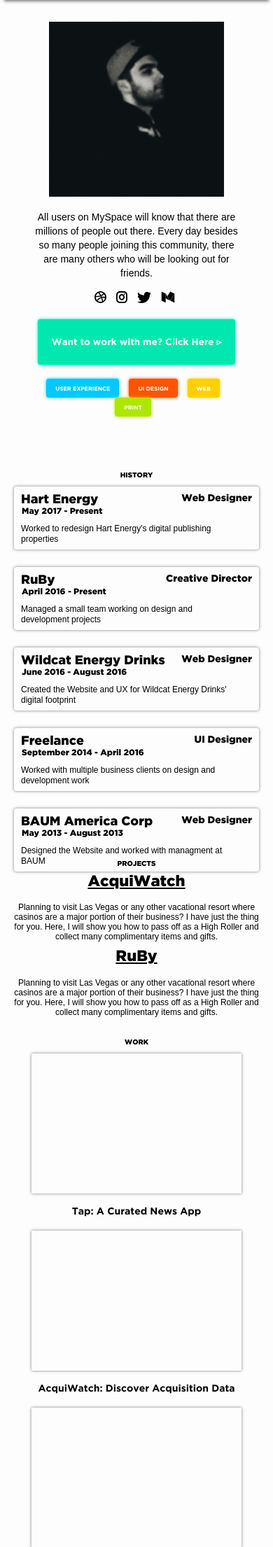
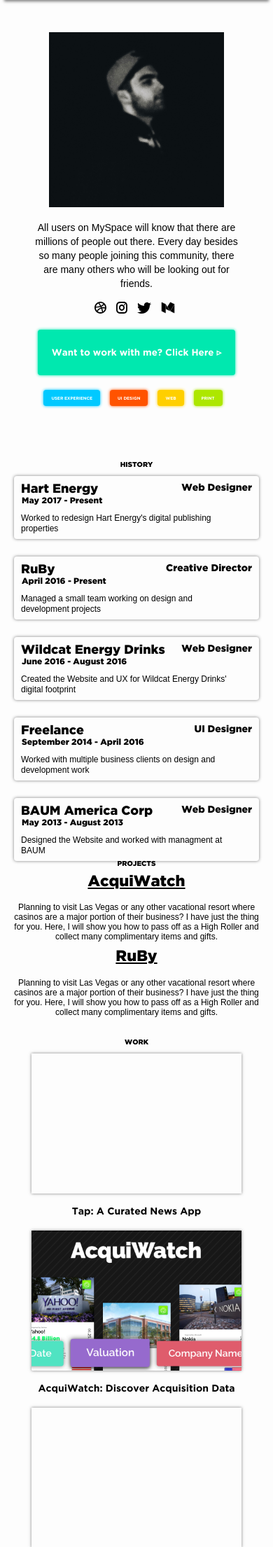
Before and after one commit to DarioVaccaro/vaccaro.design, a PHP site: page /index.html in a window 390 px wide. Shown: the part 116-2326 px from the top of the page at 70% size. Run offline with PHP 8.4, Linux system fonts and the light colour scheme; style sheets or scripts are compiled from the project's sources; some web fonts are replaced.

Commit message:
Added full responsive functionality

```diff
--- a/css/style.css
+++ b/css/style.css
@@ -313,6 +355,18 @@ body main .starter-block .profile .profile-info div .work-tags {
     padding: 5px 13px 2px 13px;
   }
 }
+@media (max-width: 413px) {
+  body main .starter-block .profile .profile-info div .work-tags {
+    font-size: 6px;
+    padding: 3px 11px 0px 11px;
+  }
+}
+@media (max-width: 320px) {
+  body main .starter-block .profile .profile-info div .work-tags {
+    font-size: 4px;
+    padding: 3px 11px 0px 11px;
+  }
+}
 body main .starter-block .profile .profile-info div .work-tags:first-child {
   background: #00C9FF;
   box-shadow: 0 0 4px 0 #00C8FF;
@@ -333,11 +387,11 @@ body main .starter-block .profile .profile-info div .work-tags:nth-child(4) {
   box-shadow: 0 0 4px 0 #ADE600;
   border-radius: 4px;
 }
-body main .starter-block .work-history {
+body main .starter-block #work-history {
   animation: fadein 0.9s ease-in forwards;
 }
 @media (max-width: 900px) {
-  body main .starter-block .work-history {
+  body main .starter-block #work-history {
     display: flex;
     flex-direction: column;
     justify-content: center;
@@ -345,7 +399,7 @@ body main .starter-block .work-history {
     margin-top: 80px;
   }
 }
-body main .starter-block .work-history .work-title {
+body main .starter-block #work-history .work-title {
   margin: 0 0 10px 0;
   text-align: left;
   font-size: 10px;
@@ -354,58 +408,58 @@ body main .starter-block .work-history .work-title {
   animation: fadein 0.2s ease-in forwards;
 }
 @media (max-width: 900px) {
-  body main .starter-block .work-history .work-title {
+  body main .starter-block #work-history .work-title {
     text-align: center;
   }
 }
-body main .starter-block .work-history .work-module {
+body main .starter-block #work-history .work-module {
   width: 350px;
   height: 90px;
   box-shadow: 0 0px 4px 0px rgba(0, 0, 0, 0.5);
   margin-bottom: 25px;
   border-radius: 4px;
 }
-body main .starter-block .work-history .work-module div {
+body main .starter-block #work-history .work-module div {
   padding: 10px;
   text-align: left;
 }
-body main .starter-block .work-history .work-module div h1 {
+body main .starter-block #work-history .work-module div h1 {
   font-size: 18px;
   margin: 0;
   font-family: 'Gotham', sans-serif;
   line-height: 14px;
   display: inline;
 }
-body main .starter-block .work-history .work-module div .secondary-header {
+body main .starter-block #work-history .work-module div .secondary-header {
   display: inline;
   font-size: 14px;
   float: right;
 }
-body main .starter-block .work-history .work-module div h2 {
+body main .starter-block #work-history .work-module div h2 {
   font-size: 12px;
   margin: 2px 0 0 1px;
   font-family: 'Gotham', sans-serif;
 }
-body main .starter-block .work-history .work-module div p {
+body main .starter-block #work-history .work-module div p {
   font-family: 'Maison Neue', sans-serif;
   font-size: 12px;
   width: 300px;
   margin: 11px 0 0 0;
   line-height: 15px;
 }
-body main .starter-block .work-history .work-module:nth-child(2) {
+body main .starter-block #work-history .work-module:nth-child(2) {
   animation: fadein 0.4s ease-in forwards;
 }
-body main .starter-block .work-history .work-module:nth-child(3) {
+body main .starter-block #work-history .work-module:nth-child(3) {
   animation: fadein 0.6s ease-in forwards;
 }
-body main .starter-block .work-history .work-module:nth-child(4) {
+body main .starter-block #work-history .work-module:nth-child(4) {
   animation: fadein 0.8s ease-in forwards;
 }
-body main .starter-block .work-history .work-module:nth-child(5) {
+body main .starter-block #work-history .work-module:nth-child(5) {
   animation: fadein 1s ease-in forwards;
 }
-body main .starter-block .work-history .work-module:nth-child(6) {
+body main .starter-block #work-history .work-module:nth-child(6) {
   animation: fadein 1.2s ease-in forwards;
 }
 body main .projects {
@@ -477,13 +531,13 @@ body main .projects #project-list div p {
     width: 350px;
   }
 }
-body main .work {
+body main #work {
   margin-left: 10%;
   margin-top: 25px;
   animation: fade-in-up 1.4s ease-in-out forwards;
 }
 @media (max-width: 900px) {
-  body main .work {
+  body main #work {
     display: flex;
     flex-direction: column;
     justify-content: center;
@@ -500,23 +554,23 @@ body main .work .work-title {
   text-transform: uppercase;
 }
 @media (max-width: 900px) {
-  body main .work .work-title {
+  body main #work .work-title {
     text-align: center;
   }
 }
-body main .work #work-links {
+body main #work #work-links {
   display: flex;
   flex-flow: row wrap;
   flex-grow: 1;
   width: 1500px;
 }
 @media (max-width: 1900px) {
-  body main .work #work-links {
+  body main #work #work-links {
     width: 900px;
   }
 }
 @media (max-width: 900px) {
-  body main .work #work-links {
+  body main #work #work-links {
     display: flex;
     flex-direction: column;
     justify-content: center;
@@ -525,31 +579,33 @@ body main .work #work-links {
     text-align: center;
   }
 }
-body main .work #work-links div div {
+body main #work #work-links div div {
   width: 350px;
   height: 200px;
   box-shadow: 0 0px 4px 0px rgba(0, 0, 0, 0.5);
   margin: 0 40px 0 0;
   transition: box-shadow 0.3s ease-out;
+  background-size: cover;
+  background-position: center;
 }
-body main .work #work-links div div:hover {
+body main #work #work-links div div:hover {
   box-shadow: 0 2px 2px rgba(0, 0, 0, 0.1), 0 4px 4px rgba(0, 0, 0, 0.1), 0 8px 8px rgba(0, 0, 0, 0.1), 0 16px 16px rgba(0, 0, 0, 0.15), 0 32px 32px rgba(0, 0, 0, 0.15);
 }
-body main .work #work-links div div:active {
+body main #work #work-links div div:active {
   transition: box-shadow 0.3s ease-out;
   box-shadow: 0 0px 4px 0px rgba(0, 0, 0, 0.2);
 }
 @media (max-width: 1400px) {
-  body main .work #work-links div div {
+  body main #work #work-links div div {
     width: 300px;
   }
 }
 @media (max-width: 900px) {
-  body main .work #work-links div div {
+  body main #work #work-links div div {
     margin: 0;
   }
 }
-body main .work #work-links div h1 {
+body main #work #work-links div h1 {
   margin: 20px 0 20px 0;
   font-size: 14px;
   font-family: 'Gotham', sans-serif;
--- a/css/style.less
+++ b/css/style.less
@@ -46,6 +46,14 @@
 	@media(max-width: 480px) {
 		font-size: 8px;
 		padding: 5px 13px 2px 13px;
+	}
+	@media(max-width: 413px) {
+		font-size: 6px;
+		padding: 3px 11px 0px 11px;
+	}
+	@media(max-width: 320px) {
+		font-size: 4px;
+		padding: 3px 11px 0px 11px;
 	}
 }
 .title-style {
@@ -99,6 +107,10 @@ body {
 					font-size: 20px;
 					font-weight: 300;
 				}
+				@media(max-width: 320px) {
+					width: 250px;
+					text-align: center;
+				}
 			}
 			.message {
 				text-align: center;
@@ -127,6 +139,10 @@ body {
 			ul {
 				list-style: none;
 				padding-left: 0px;
+				@media(max-width: 390px) {
+					width: 250px;
+					text-align: center;
+				}
 				li {
 					font-size: 11px;
 					display: inline;
@@ -209,6 +225,10 @@ body {
 							width: 300px;
 							margin-bottom: 40px;
 						}
+						@media(max-width: 320px) {
+							font-size: 12px;
+							width: 250px;
+						}
 					}
 					.social {
 						margin: 18px 0 22px 0;
@@ -283,7 +303,7 @@ body {
 					}
 				}
 			}
-			.work-history {
+			#work-history {
 				animation: fadein 0.9s ease-in forwards;
 				@media(max-width: 900px) {
 					display: flex;
@@ -418,7 +438,7 @@ body {
 				}
 			}
 		}
-		.work {
+		#work {
 			margin-left: 10%;
 			margin-top: 25px;
 			animation: fade-in-up 1.4s ease-in-out forwards;
@@ -456,6 +476,8 @@ body {
 						box-shadow: 0 0px 4px 0px rgba(0,0,0,0.50);
 						margin: 0 40px 0 0;
 						transition: box-shadow .3s ease-out;
+						background-size: cover;
+						background-position: center;
 						&:hover {
 							box-shadow:
 				                0 2px 2px rgba(0, 0, 0, .1),
@@ -579,6 +601,9 @@ body {
 					@media(max-width: 900px) {
 						width: 150px;
 					}
+					@media(max-width: 320px) {
+						font-size: 12px;
+					}
 				}
 			.social {
 					margin: 18px 0 22px 0;
@@ -613,9 +638,15 @@ body {
 				ul {
 					list-style: none;
 					padding-left: 0px;
+					@media(max-width: 320px) {
+
+					}
 					li {
 						font-size: 11px;
 						display: inline;
+						@media(max-width: 320px) {
+							font-size: 9px;
+						}
 						&:nth-child(2) {
 							margin: 0 20px 0 20px;
 						}
@@ -642,7 +673,9 @@ body {
 					width: 240px;
 					color: #848484;
 					line-height: 15px;
-
+					@media(max-width: 413px) {
+						width: 150px;
+					}
 				}
 			}
 		}
--- a/index.html
+++ b/index.html
@@ -25,9 +25,9 @@
 					<h1>Welcome to my portfolio website!</h1><h1 class="extended">&nbsp;Feel free to shoot me an email if you'd like to work with me</h1>
 				</div>
 				<ul>
-					<li><a href="">Work</a></li>
-					<li><a href="">Blog</a></li>
-					<li><a href="">Contact</a></li>
+					<li><a href="#work">Work</a></li>
+					<li><a href="http://blog.rubycreative.io">Blog</a></li>
+					<li><a href="mailto:dario@rubycreative.io">Contact</a></li>
 				</ul>
 			</section>
 		</nav>
@@ -54,7 +54,7 @@
 						</div>
 					</div>
 				</section>
-				<section class="work-history">
+				<section id="work-history">
 					<h1 class="work-title">History</h1>
 					<div class="work-module">
 						<div>
@@ -117,43 +117,43 @@
 					</div>
 				</section>
 			</section>
-			<section class="work">
+			<section id="work">
 				<h1 class="work-title">Work</h1>
 				<div id="work-links">
 					<div>
-						<div></div>
+						<a href="https://dribbble.com/shots/3359801-Tap-News-App-Daily-Screen"><div></div></a>
 						<h1>Tap: A Curated News App</h1>
 					</div>
 					<div>
-						<div></div>
+						<a href="http://acquiwatch.rubycreative.io"><div style="background-image: url('./img/work/3.png');"></div></a>
 						<h1>AcquiWatch: Discover Acquisition Data</h1>
 					</div>
 					<div>
-						<div></div>
+						<a href="http://living-improvements.com"><div></div></a>
 						<h1>Living Improvements Website</h1>
 					</div>
 					<div>
-						<div></div>
+						<a href="http://us.wildcatenergydrinks.com"><div style="background-image: url('./img/work/4.png');"></div></a>
 						<h1>Wildcat Energy Drinks Website</h1>
 					</div>
 					<div>
-						<div></div>
+						<a href="https://www.behance.net/gallery/47104845/RuBy-Print-Design-Sample-2016?"><div style="background-image: url('./img/work/6.png');"></div></a>
 						<h1>RuBy Print Design 2016</h1>
 					</div>
 					<div>
-						<div></div>
+						<a href="https://dribbble.com/shots/3273863-World-War-2-Book-Pages"><div></div></a>
 						<h1>Witness to War Book</h1>
 					</div>
 					<div>
-						<div></div>
+						<a href="https://blog.rubycreative.io/bringing-some-fun-and-games-to-twitter-a3b57c7fb58b"><div></div></a>
 						<h1>GAMES for Twitter Concept</h1>
 					</div>
 					<div>
-						<div></div>
+						<a href="https://dribbble.com/DVaccaro/projects/489505-Adidas-Mobile-App"><div></div></a>
 						<h1>Adidas Mobile App Concept</h1>
 					</div>
 					<div>
-						<div></div>
+						<a href="https://www.behance.net/gallery/36711531/Frontier-Spaceflight-Company-Branding"><div style="background-image: url('./img/work/2.png');"></div></a>
 						<h1>Frontier Branding Project</h1>
 					</div>
 				</div>
```
Also changed, not shown: other parts of css/style.css (+58 -1 lines), img/work/1.png (added), img/work/2.png (added), img/work/3.png (added), img/work/4.png (added), img/work/5.png (added), img/work/6.png (added).
